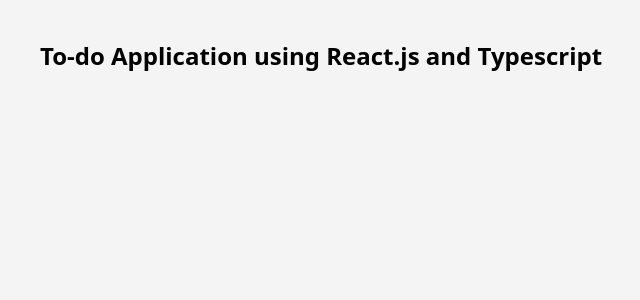
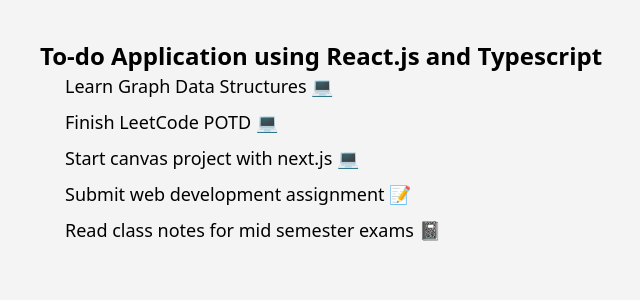
Before and after one commit to yaegareren/react-todo, a React (Vite) app: page / in a window 1280 px wide. Shown: the top 300 px of the page, without its empty margins (319-959 px from the left). Built offline with nearby package versions, Linux system fonts and the light colour scheme.

Commit message:
rendering dummy data

```diff
--- a/src/App.tsx
+++ b/src/App.tsx
@@ -1,3 +1,5 @@
+import { myTodos } from "./data/todos";
+
 function App() {
   return (
     <>
@@ -5,6 +7,15 @@
         <h1 className="font-extrabold text-2xl text-center">
           To-do Application using React.js and Typescript
         </h1>
+        <div className="max-w-lg mx-auto">
+          <div className="space-y-2">
+            {myTodos.map((todo) => (
+              <p className="font-normal text-lg" key={todo.id}>
+                {todo.title}
+              </p>
+            ))}
+          </div>
+        </div>
       </main>
     </>
   );
--- /dev/null
+++ b/src/data/todos.ts
@@ -0,0 +1,29 @@
+import { Todo } from "../types/todo";
+
+export const myTodos: Todo[] = [
+  {
+    id: 1,
+    title: "Learn Graph Data Structures 💻",
+    completed: false,
+  },
+  {
+    id: 2,
+    title: "Finish LeetCode POTD 💻",
+    completed: false,
+  },
+  {
+    id: 3,
+    title: "Start canvas project with next.js 💻",
+    completed: true,
+  },
+  {
+    id: 4,
+    title: "Submit web development assignment 📝",
+    completed: true,
+  },
+  {
+    id: 5,
+    title: "Read class notes for mid semester exams 📓",
+    completed: false,
+  },
+];
--- /dev/null
+++ b/src/types/todo.ts
@@ -0,0 +1,5 @@
+export interface Todo {
+  id: number;
+  title: string;
+  completed: boolean;
+}
```
